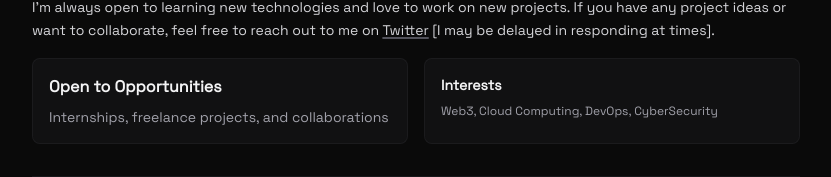
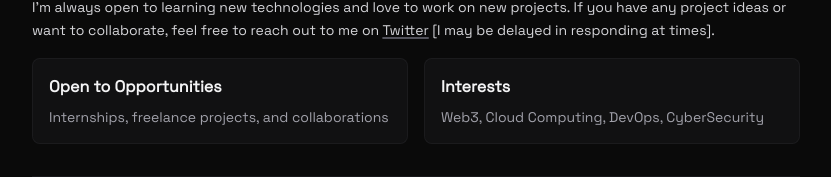
Before and after one commit to pranshu05/pranshu05.vercel.app, a Next.js app: page / in a window 1280 px wide. Shown: the part 2288-2465 px from the top of the page, without its empty margins (224-1055 px from the left). Built offline with nearby package versions, Linux system fonts and the light colour scheme; no server answers.

Commit message:
feat: update Interests section styling in HomeContainer for improved readability

```diff
--- a/src/components/(home)/HomeContainer.tsx
+++ b/src/components/(home)/HomeContainer.tsx
@@ -54,8 +54,8 @@ const HomeContainer: React.FC = () => {
                     <p className="text-sm text-zinc-400">Internships, freelance projects, and collaborations</p>
                 </div>
                 <div className="bg-zinc-900/50 border border-zinc-800/50 rounded-lg p-4">
-                    <h3 className="text-sm font-semibold text-zinc-100 mb-2">Interests</h3>
-                    <p className="text-xs text-zinc-400">Web3, Cloud Computing, DevOps, CyberSecurity</p>
+                    <h3 className="text-base font-semibold text-zinc-100 mb-2">Interests</h3>
+                    <p className="text-sm text-zinc-400">Web3, Cloud Computing, DevOps, CyberSecurity</p>
                 </div>
             </div>
         </div>
```
